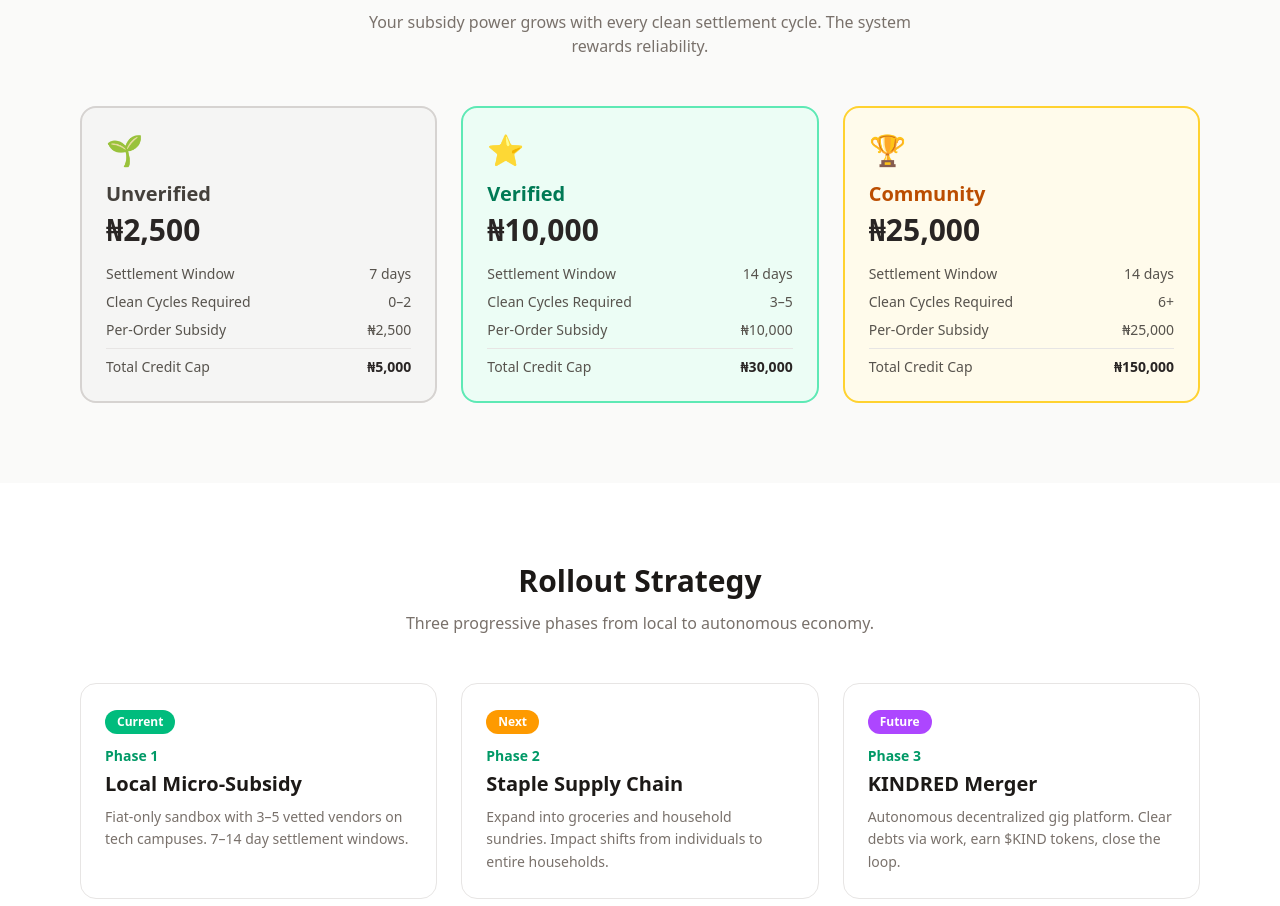
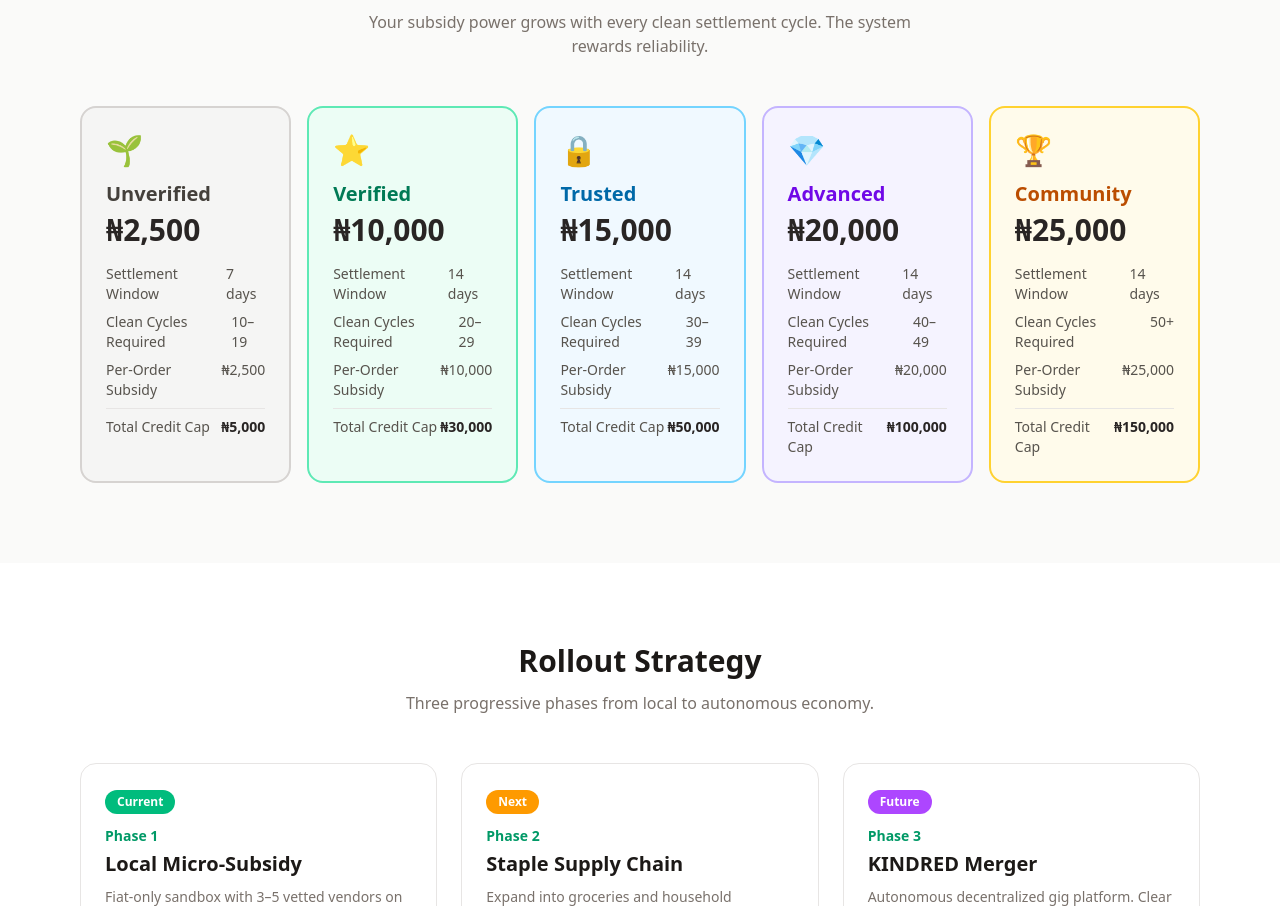
Before and after one commit to hexadigitall/chopfirst, a React (Vite) app in the folder frontend/: page / in a window 1280 px wide. Shown: the part 1356-2262 px from the top of the page. Built offline with nearby package versions, Linux system fonts and the light colour scheme; no server answers.

Commit message:
feat: add TRUSTED & ADVANCED tiers to frontend displays

```diff
--- a/frontend/src/pages/AdminDashboard.tsx
+++ b/frontend/src/pages/AdminDashboard.tsx
@@ -1,6 +1,6 @@
 import { useState, useEffect } from 'react';
 import { api } from '../api/client';
-import { formatNGN } from '../utils/format';
+import { formatNGN, tierColor } from '../utils/format';
 import { BarChart, Bar, XAxis, YAxis, CartesianGrid, Tooltip, ResponsiveContainer, PieChart, Pie, Cell } from 'recharts';
 
 const COLORS = ['#d6d3d1', '#34d399', '#f59e0b'];
@@ -136,16 +136,12 @@ export default function AdminDashboard() {
             </thead>
             <tbody>
               {users.map((u: any) => {
-                const cap = u.tier === 'UNVERIFIED' ? 5000 : u.tier === 'VERIFIED' ? 30000 : 150000;
+                const cap = u.tier === 'UNVERIFIED' ? 5000 : u.tier === 'VERIFIED' ? 30000 : u.tier === 'TRUSTED' ? 50000 : u.tier === 'ADVANCED' ? 100000 : 150000;
                 return (
                 <tr key={u.id} className="border-b border-stone-100">
                   <td className="py-3 font-medium">{u.name}</td>
                   <td className="py-3">
-                    <span className={`text-xs px-2 py-0.5 rounded-full font-medium
-                      ${u.tier === 'UNVERIFIED' ? 'bg-stone-100 text-stone-600' : ''}
-                      ${u.tier === 'VERIFIED' ? 'bg-emerald-100 text-emerald-700' : ''}
-                      ${u.tier === 'COMMUNITY' ? 'bg-amber-100 text-amber-700' : ''}
-                    `}>{u.tier}</span>
+                    <span className={`text-xs px-2 py-0.5 rounded-full font-medium ${tierColor(u.tier)}`}>{u.tier}</span>
                   </td>
                   <td className="py-3">
                     <span className={`font-medium ${u.status === 'ACTIVE' ? 'text-emerald-600' : u.status === 'FROZEN' ? 'text-red-600' : 'text-stone-400'}`}>
--- a/frontend/src/pages/DemoLogin.tsx
+++ b/frontend/src/pages/DemoLogin.tsx
@@ -5,6 +5,8 @@ import { api } from '../api/client';
 const tierStyles: Record<string, string> = {
   UNVERIFIED: 'bg-stone-100 text-stone-600',
   VERIFIED: 'bg-emerald-100 text-emerald-700',
+  TRUSTED: 'bg-sky-100 text-sky-700',
+  ADVANCED: 'bg-violet-100 text-violet-700',
   COMMUNITY: 'bg-amber-100 text-amber-700',
 };
 
--- a/frontend/src/pages/Landing.tsx
+++ b/frontend/src/pages/Landing.tsx
@@ -141,11 +141,13 @@ export default function Landing({ user, onLogin }: { user: any; onLogin: (id: st
               Your subsidy power grows with every clean settlement cycle. The system rewards reliability.
             </p>
           </div>
-          <div className="grid md:grid-cols-3 gap-6">
+          <div className="grid md:grid-cols-3 lg:grid-cols-5 gap-4">
             {[
-              { name: 'Unverified', tier: 'UNVERIFIED', limit: '₦2,500', cap: '₦5,000', window: '7 days', cycles: '0–2', color: 'bg-stone-100 border-stone-300', textColor: 'text-stone-700', icon: '🌱' },
-              { name: 'Verified', tier: 'VERIFIED', limit: '₦10,000', cap: '₦30,000', window: '14 days', cycles: '3–5', color: 'bg-emerald-50 border-emerald-300', textColor: 'text-emerald-700', icon: '⭐' },
-              { name: 'Community', tier: 'COMMUNITY', limit: '₦25,000', cap: '₦150,000', window: '14 days', cycles: '6+', color: 'bg-amber-50 border-amber-300', textColor: 'text-amber-700', icon: '🏆' },
+              { name: 'Unverified', tier: 'UNVERIFIED', limit: '₦2,500', cap: '₦5,000', window: '7 days', cycles: '10–19', color: 'bg-stone-100 border-stone-300', textColor: 'text-stone-700', icon: '🌱' },
+              { name: 'Verified', tier: 'VERIFIED', limit: '₦10,000', cap: '₦30,000', window: '14 days', cycles: '20–29', color: 'bg-emerald-50 border-emerald-300', textColor: 'text-emerald-700', icon: '⭐' },
+              { name: 'Trusted', tier: 'TRUSTED', limit: '₦15,000', cap: '₦50,000', window: '14 days', cycles: '30–39', color: 'bg-sky-50 border-sky-300', textColor: 'text-sky-700', icon: '🔒' },
+              { name: 'Advanced', tier: 'ADVANCED', limit: '₦20,000', cap: '₦100,000', window: '14 days', cycles: '40–49', color: 'bg-violet-50 border-violet-300', textColor: 'text-violet-700', icon: '💎' },
+              { name: 'Community', tier: 'COMMUNITY', limit: '₦25,000', cap: '₦150,000', window: '14 days', cycles: '50+', color: 'bg-amber-50 border-amber-300', textColor: 'text-amber-700', icon: '🏆' },
             ].map(t => (
               <div key={t.name} className={`rounded-2xl border-2 p-6 ${t.color}`}>
                 <div className="text-3xl mb-3">{t.icon}</div>
--- a/frontend/src/utils/format.ts
+++ b/frontend/src/utils/format.ts
@@ -16,6 +16,8 @@ export function tierColor(tier: string): string {
   switch (tier) {
     case 'UNVERIFIED': return 'bg-stone-200 text-stone-700';
     case 'VERIFIED': return 'bg-emerald-100 text-emerald-800';
+    case 'TRUSTED': return 'bg-sky-100 text-sky-800';
+    case 'ADVANCED': return 'bg-violet-100 text-violet-800';
     case 'COMMUNITY': return 'bg-amber-100 text-amber-800';
     default: return 'bg-stone-100 text-stone-600';
   }
```
